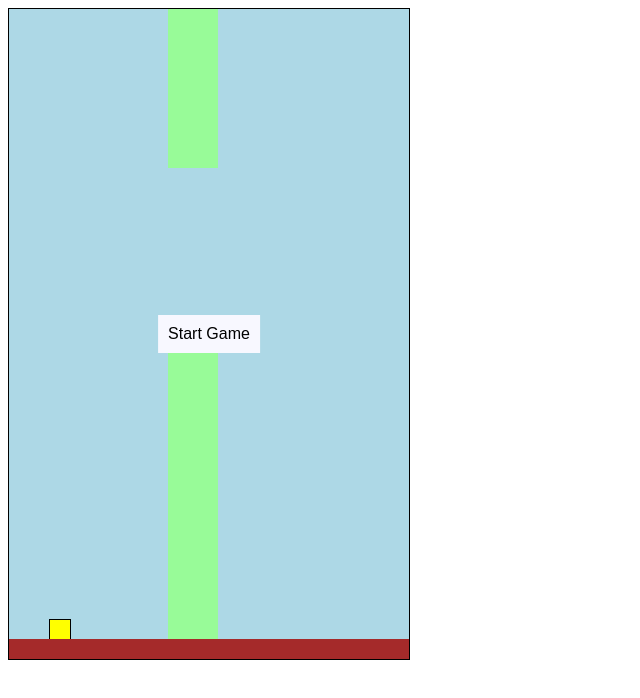
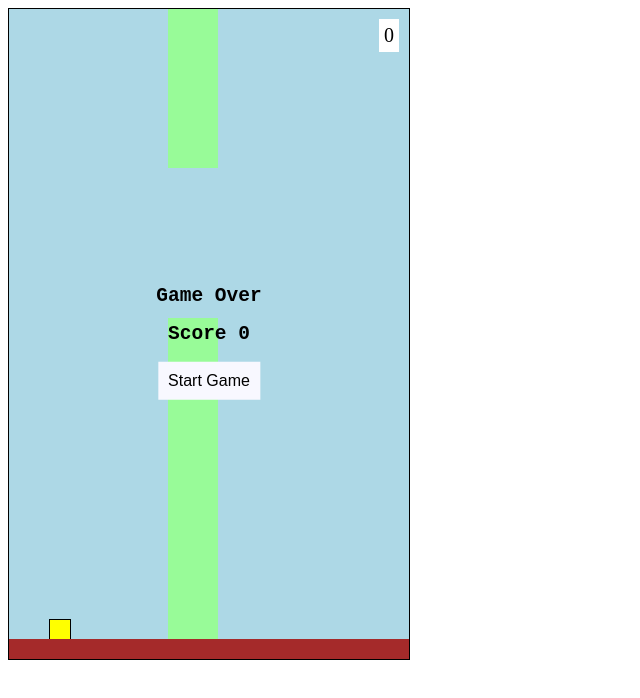
Before and after one commit to sir-radar/flappyBirdClone, a Svelte app: page / in a window 1280 px wide. Both pictures are taken after a click on the button "Start Game". Shown: the top 698 px of the page, without its empty margins (0-640 px from the left). Built offline with nearby package versions, Linux system fonts and the light colour scheme.

Commit message:
Add score logic and display

```diff
--- a/src/Game.svelte
+++ b/src/Game.svelte
@@ -59,14 +59,30 @@
         outline: none;
         font-size: 15px;
     }
+    #score {
+        position: absolute;
+        right: 10px;
+        top: 10px;
+        font-size: 20px;
+        z-index: 10;
+        padding: 5px;
+        font-family: cursive;
+        background-color: white;
+        user-select: none;
+    }
 </style>
 
 <main style="width:{frame.width}px; height:{frame.height}px;" class="game">
+    <section id="score">{frame.score}</section>
     <Bird bird={frame.bird} />
     <Pipe pipe={frame.firstPipe} />
     <Pipe pipe={frame.secondPipe} />
     {#if frame.gameOver || !frame.gameStarted}
         <section id="init-screen">
+            {#if frame.gameOver}
+                <h2>Game Over</h2>
+                <h2>Score {frame.score}</h2>
+            {/if}
             <button on:click={startGame}>Start Game</button>
         </section>
     {/if}
--- a/src/game.ts
+++ b/src/game.ts
@@ -112,6 +112,19 @@ export class GameController {
 
         this.frame.bird.top += Math.pow(this.gravity, 2) - this.velocity;
 
+        //Add score
+        if(this.frame.firstPipe.left + this.pipeWidth == this.birdX - this.speed){
+            this.frame.score += 1;
+        }
+
+        //Add score
+        if(
+            this.frame.secondPipe.left + this.pipeWidth ==
+            this.birdX - this.speed
+        ){
+            this.frame.score += 1;
+        }
+
         return this.frame;
     }
 
```
